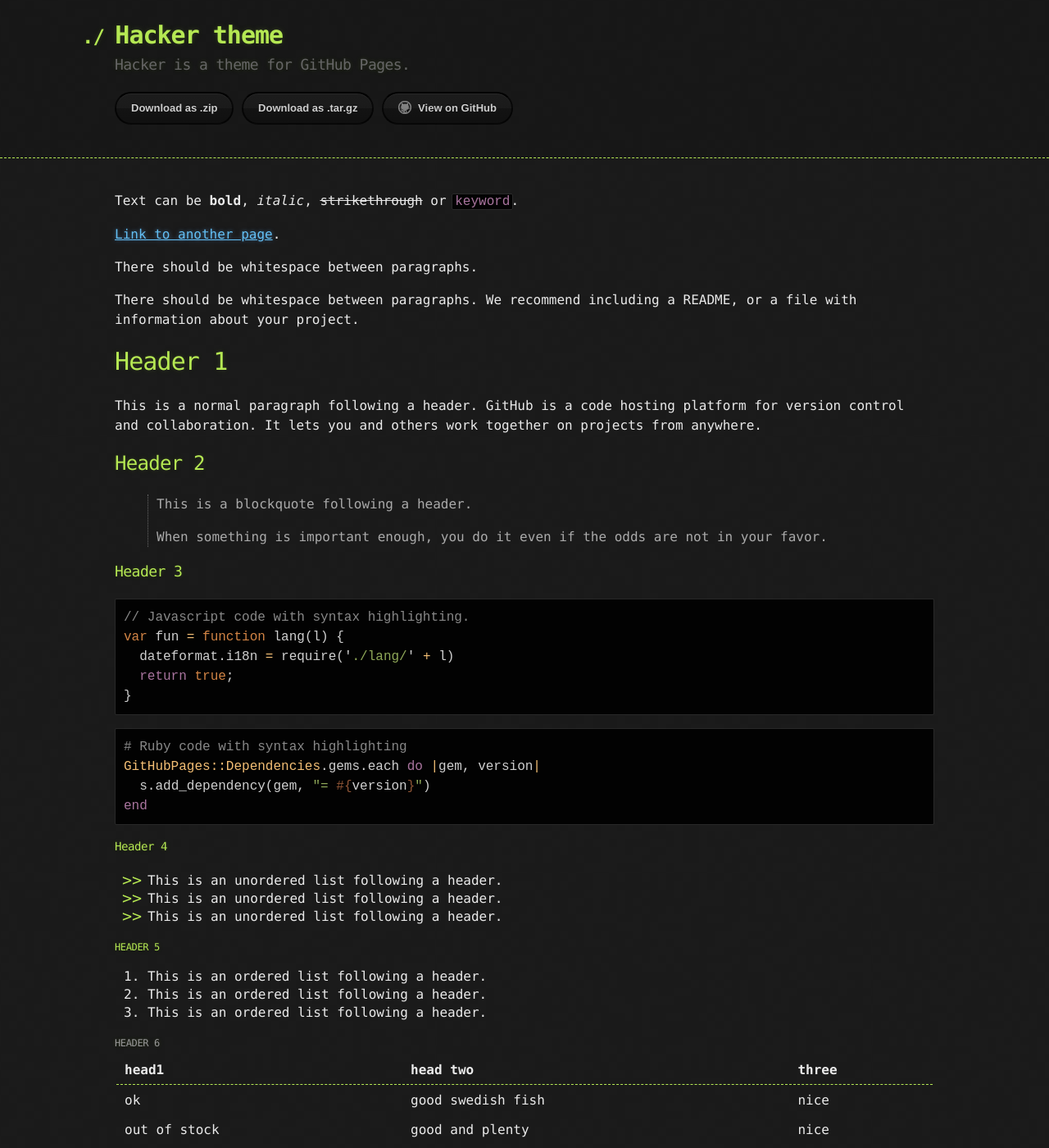
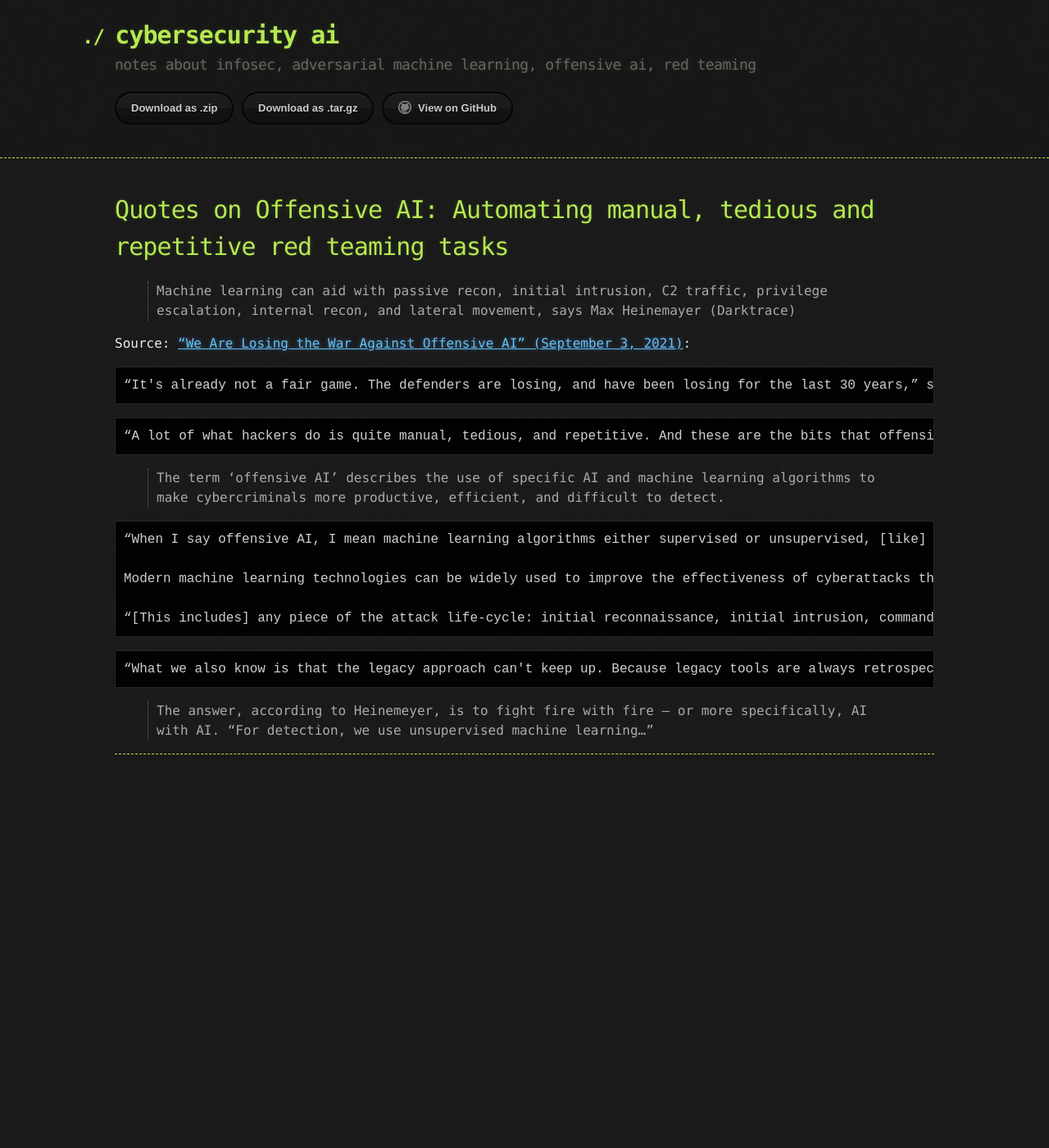
Before and after one commit to cybersecurityai/cybersecurityai.github.io, a Jekyll site: the page built from index.md, in a window 1280 px wide and 1400 px high. Shown: the whole window at 82% size. Built offline with Jekyll 4.4.1, drawn with Linux system fonts in a browser that asks for light colours; some of the changed text lies outside the part shown.

Commit message:
Add Sep-3-2021 OffensiveAI post

````diff
--- a/_config.yml
+++ b/_config.yml
@@ -1,5 +1,5 @@
-title: Hacker theme
-description: Hacker is a theme for GitHub Pages.
+title: cybersecurity ai
+description: notes about infosec, adversarial machine learning, offensive ai, red teaming
 show_downloads: true
 google_analytics:
 theme: jekyll-theme-hacker
--- a/index.md
+++ b/index.md
@@ -2,122 +2,35 @@
 layout: default
 ---
 
-Text can be **bold**, _italic_, ~~strikethrough~~ or `keyword`.
+# Quotes on Offensive AI: Automating manual, tedious and repetitive red teaming tasks
 
-[Link to another page](./another-page.html).
+> Machine learning can aid with passive recon, initial intrusion, C2 traffic, privilege escalation, internal recon, and lateral movement, says Max Heinemayer (Darktrace)
 
-There should be whitespace between paragraphs.
-
-There should be whitespace between paragraphs. We recommend including a README, or a file with information about your project.
-
-# Header 1
-
-This is a normal paragraph following a header. GitHub is a code hosting platform for version control and collaboration. It lets you and others work together on projects from anywhere.
-
-## Header 2
-
-> This is a blockquote following a header.
->
-> When something is important enough, you do it even if the odds are not in your favor.
-
-### Header 3
-
-```js
-// Javascript code with syntax highlighting.
-var fun = function lang(l) {
-  dateformat.i18n = require('./lang/' + l)
-  return true;
-}
-```
-
-```ruby
-# Ruby code with syntax highlighting
-GitHubPages::Dependencies.gems.each do |gem, version|
-  s.add_dependency(gem, "= #{version}")
-end
-```
-
-#### Header 4
-
-*   This is an unordered list following a header.
-*   This is an unordered list following a header.
-*   This is an unordered list following a header.
-
-##### Header 5
-
-1.  This is an ordered list following a header.
-2.  This is an ordered list following a header.
-3.  This is an ordered list following a header.
-
-###### Header 6
-
-| head1        | head two          | three |
-|:-------------|:------------------|:------|
-| ok           | good swedish fish | nice  |
-| out of stock | good and plenty   | nice  |
-| ok           | good `oreos`      | hmm   |
-| ok           | good `zoute` drop | yumm  |
-
-### There's a horizontal rule below this.
-
-* * *
-
-### Here is an unordered list:
-
-*   Item foo
-*   Item bar
-*   Item baz
-*   Item zip
-
-### And an ordered list:
-
-1.  Item one
-1.  Item two
-1.  Item three
-1.  Item four
-
-### And a nested list:
-
-- level 1 item
-  - level 2 item
-  - level 2 item
-    - level 3 item
-    - level 3 item
-- level 1 item
-  - level 2 item
-  - level 2 item
-  - level 2 item
-- level 1 item
-  - level 2 item
-  - level 2 item
-- level 1 item
-
-### Small image
-
-![Octocat](https://github.githubassets.com/images/icons/emoji/octocat.png)
-
-### Large image
-
-![Branching](https://guides.github.com/activities/hello-world/branching.png)
-
-
-### Definition lists can be used with HTML syntax.
-
-<dl>
-<dt>Name</dt>
-<dd>Godzilla</dd>
-<dt>Born</dt>
-<dd>1952</dd>
-<dt>Birthplace</dt>
-<dd>Japan</dd>
-<dt>Color</dt>
-<dd>Green</dd>
-</dl>
+Source: [“We Are Losing the War Against Offensive AI” (September 3, 2021)](https://www.coriniumintelligence.com/content/articles/we-are-losing-the-war-against-offensive-ai):
 
 ```
-Long, single-line code blocks should not wrap. They should horizontally scroll if they are too long. This line should be long enough to demonstrate this.
+“It's already not a fair game. The defenders are losing, and have been losing for the last 30 years,” says Heinemayer [Darktrace Director of Threat Hunting Max Heinemayer]
 ```
 
 ```
-The final element.
+“A lot of what hackers do is quite manual, tedious, and repetitive. And these are the bits that offensive AI can automate speed up,” Heinemeyer says. “And not only that, but existing attackers can scale up their attacks.”
 ```
+
+> The term ‘offensive AI’ describes the use of specific AI and machine learning algorithms to make cybercriminals more productive, efficient, and difficult to detect.
+
+```
+“When I say offensive AI, I mean machine learning algorithms either supervised or unsupervised, [like] deep learning and reinforcement learning being used to augment today's cyberattacks,” says Heinemeyer.
+
+Modern machine learning technologies can be widely used to improve the effectiveness of cyberattacks throughout the attack life cycle, according to Heinemeyer.
+
+“[This includes] any piece of the attack life-cycle: initial reconnaissance, initial intrusion, command-and-control traffic, privilege escalation, internal reconnaissance, lateral movement. Any of these could be augmented by machine learning in one way or another.”
+```
+
+```
+“What we also know is that the legacy approach can't keep up. Because legacy tools are always retrospective. They are static and they are siloed. Mark my words: Solar Winds was the death knell for first-generation security tools,” he says.
+```
+
+> The answer, according to Heinemeyer, is to fight fire with fire – or more specifically, AI with AI.
+“For detection, we use unsupervised machine learning…”
+
+* * *
````
Also changed, not shown: docs/CODE_OF_CONDUCT.md (deleted, +0 -46 lines), docs/CONTRIBUTING.md (deleted, +0 -88 lines), docs/SUPPORT.md (deleted, +0 -9 lines), Gemfile.lock (added).
